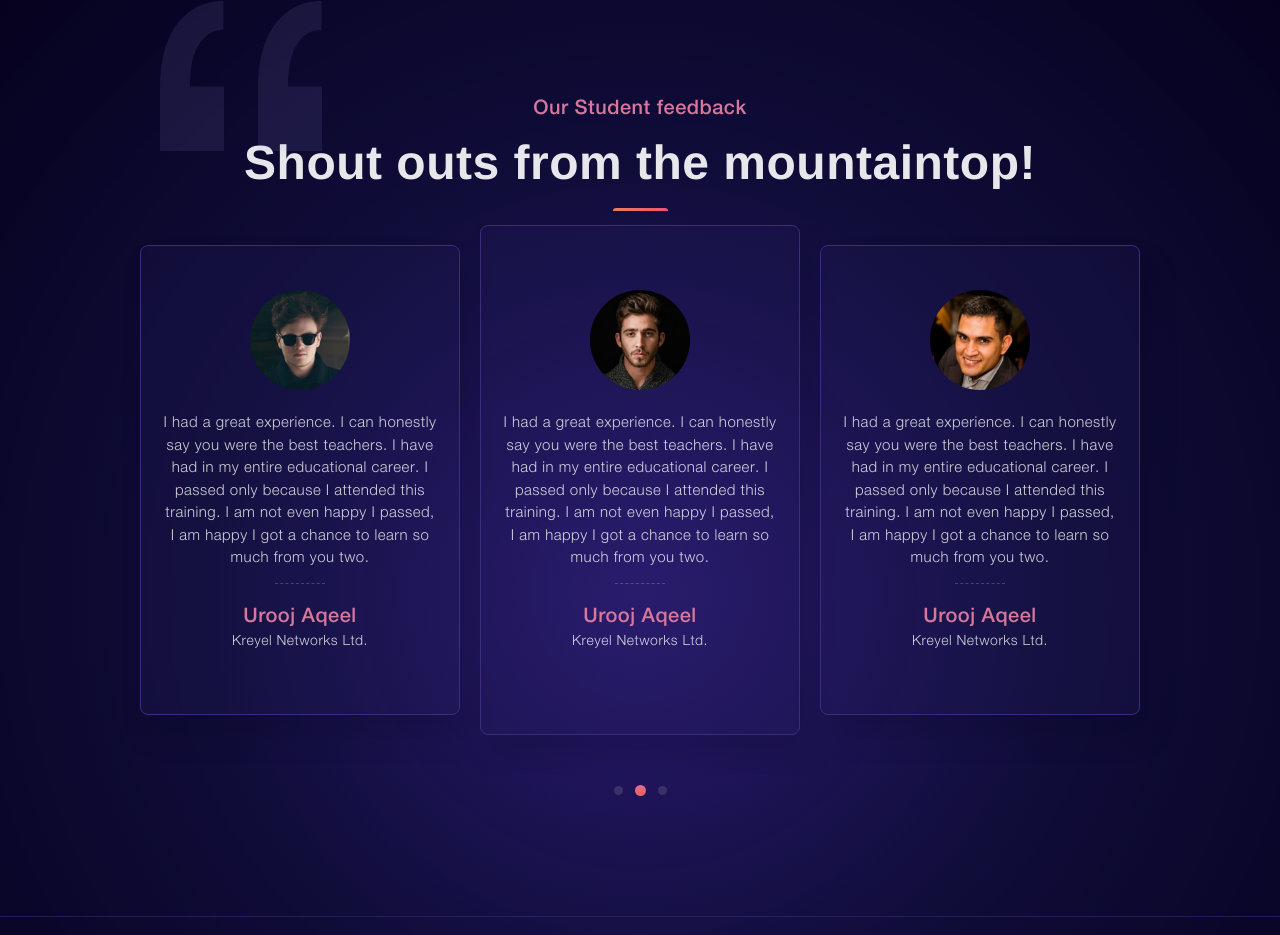
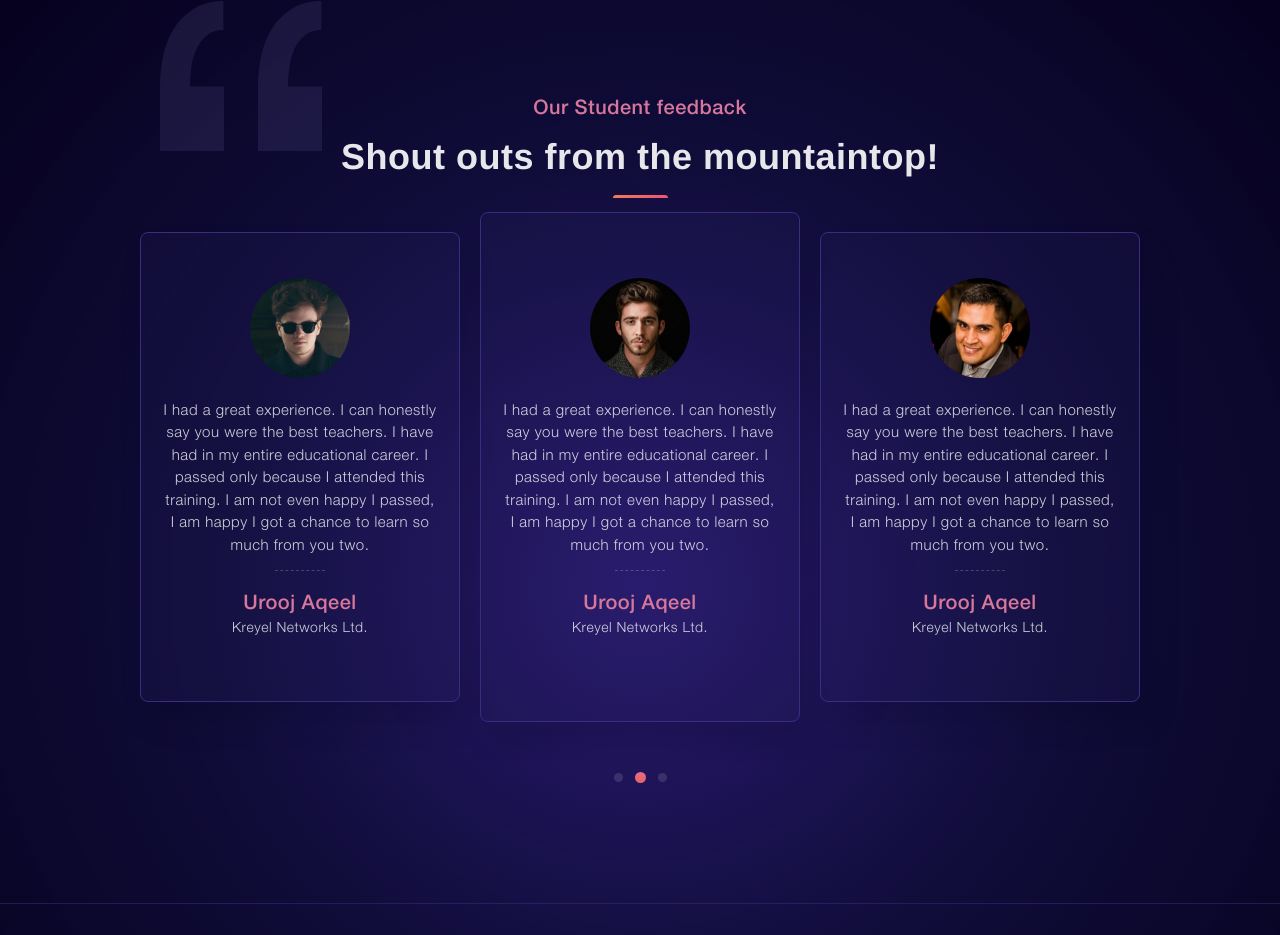
Before and after one commit to WebKing0121/dstn-frontend, an Angular app: page / in a window 1280 px wide. Shown: the part 4829-5764 px from the top of the page. Built offline with nearby package versions, Linux system fonts and the light colour scheme.

Commit message:
keep responsive

```diff
--- a/src/app/components/footer/footer.component.scss
+++ b/src/app/components/footer/footer.component.scss
@@ -1,8 +1,9 @@
+.sp-title {
+  font-size: 36px;
+  text-align: center;
+}
+
 @media screen and (max-width: 767px) {
-  .sp-title {
-    font-size: 36px;
-    text-align: center;
-  }
 
   .sp-footer__logo,
   .sp-footer__divider {
```
